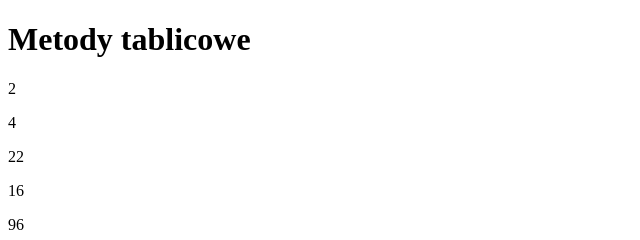
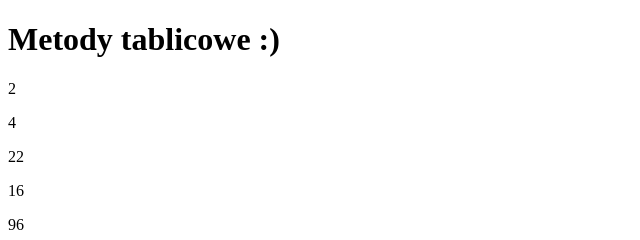
Before and after one commit to theixi/4pDoWywalenia, a plain HTML site: page index.html in a window 1280 px wide. Shown: the full height of the page, 0-640 px from the left. Drawn offline with Linux system fonts and the light colour scheme.

Commit message:
some changes

```diff
--- a/index.html
+++ b/index.html
@@ -10,7 +10,7 @@
 </head>
 <body>
     <header>
-        <h1>Metody tablicowe</h1>
+        <h1>Metody tablicowe :)</h1>
     </header>
     <div class="display">
 
```
